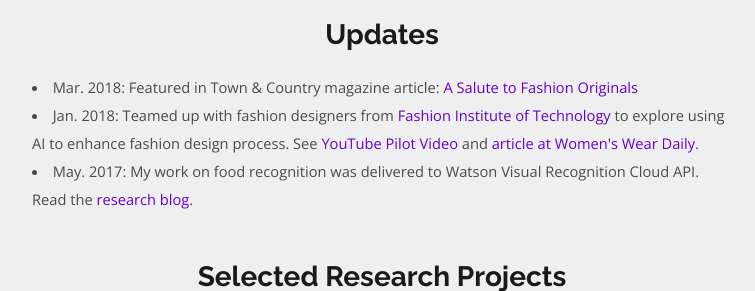
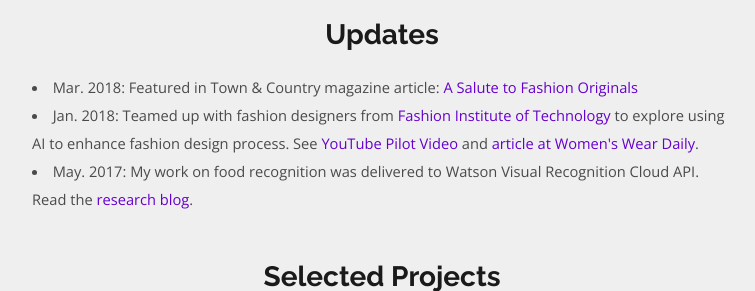
Before and after one commit to spacew/spacew.github.io, a Jekyll site: the page built from index.html, in a window 1280 px wide and 900 px high, scrolled down 900 px, cut to the strip 0-291 px from the top of the window. Shown: the whole strip, without its empty margins (258-1013 px from the left). Built offline with Jekyll 4.4.1, drawn with Linux system fonts in a browser that asks for light colours; the list of posts is cut into pages by our own code.

Commit message:
Update index.html

```diff
--- a/index.html
+++ b/index.html
@@ -42,7 +42,7 @@
         </ul>
     </article>
     <div class="divider"></div>
-    <h1 class="top-text">Selected Research Projects</h1>
+    <h1 class="top-text">Selected Projects</h1>
     {% include postlist.html %}
 {% else %}
     <h1 class="top-text">Research Projects</h1>
```
